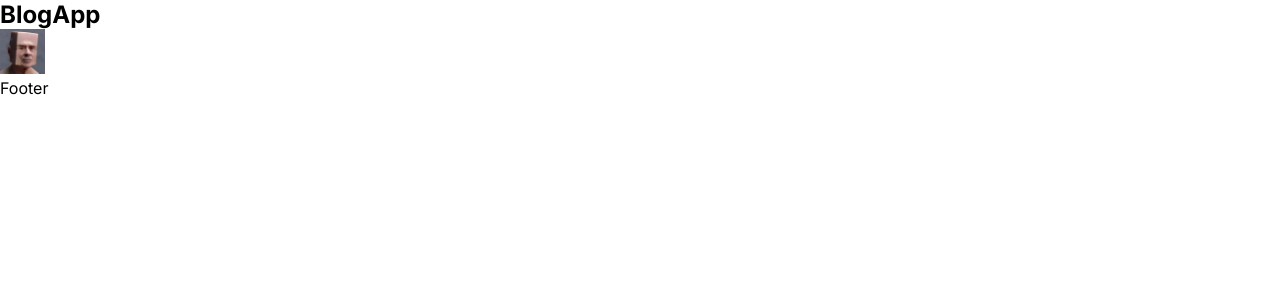
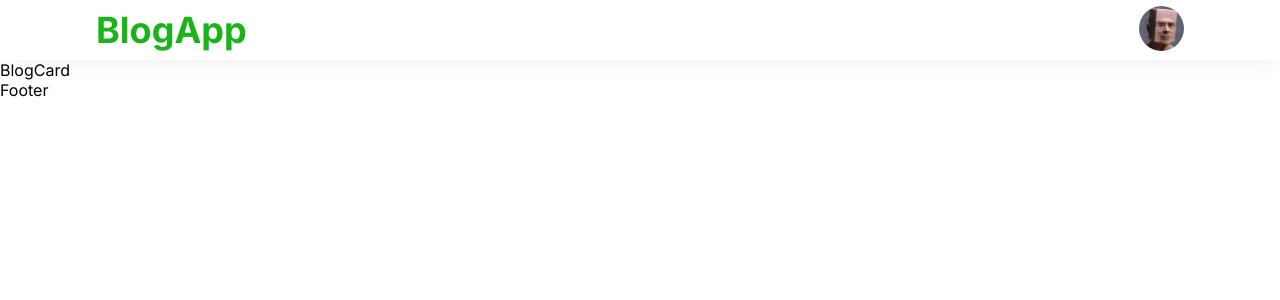
Before and after one commit to seyityahya/blog_website_nextjs, a Next.js app: page / in a window 1280 px wide. Shown: the top 300 px of the page. Built offline with nearby package versions, Linux system fonts and the light colour scheme.

Commit message:
navbar finish

```diff
--- a/src/app/page.js
+++ /dev/null
@@ -1,6 +0,0 @@
-import Image from "next/image";
-import classes from "./page.module.css";
-
-export default function Home() {
-  return <div></div>;
-}
--- /dev/null
+++ b/src/app/page.jsx
@@ -0,0 +1,16 @@
+import BlogCard from "@/components/blogCard/BlogCard";
+import { blogs } from "@/lib/data";
+import Image from "next/image";
+import classes from "./page.module.css";
+
+export default function Home() {
+  return (
+    <div className={classes.container}>
+      <div className={classes.wrapper}>
+        {blogs.map((blog) => (
+          <BlogCard key={blog.title} blog={blog} />
+        ))}
+      </div>
+    </div>
+  );
+}
--- a/src/components/blogCard/BlogCard.jsx
+++ b/src/components/blogCard/BlogCard.jsx
@@ -1,7 +1,7 @@
 import React from "react";
 import classes from "./blogCard.module.css";
 
-const BlogCard = () => {
+const BlogCard = ({ blog: { title, desc, img } }) => {
   return <div>BlogCard</div>;
 };
 
--- a/src/components/navbar/Navbar.jsx
+++ b/src/components/navbar/Navbar.jsx
@@ -53,7 +53,10 @@
               )}
             </div>
           ) : (
-            <h2>asdfg</h2>
+            <>
+              <button className={classes.login}>Log in</button>
+              <Link href="/register">Register</Link>
+            </>
           )}
         </ul>
       </div>
--- a/src/components/navbar/navbar.module.css
+++ b/src/components/navbar/navbar.module.css
@@ -0,0 +1,95 @@
+.container {
+  position: sticky;
+  z-index: 999;
+  height: 60px;
+  width: 100%;
+  background-color: white;
+  box-shadow: 2px 5px 27px -8px rgba(0, 0, 0, 0.1);
+  display: flex;
+  justify-content: center;
+  align-items: center;
+  top: 0;
+  left: 0;
+}
+
+.wrapper {
+  width: 85%;
+  margin: 0 auto;
+  display: flex;
+  justify-content: space-between;
+  align-items: center;
+  position: relative;
+}
+
+.left {
+  font-size: 36px;
+  color: rgb(26, 180, 26);
+}
+
+.right {
+  display: flex;
+  align-items: center;
+  gap: 1.25rem;
+}
+
+.right > div > img {
+  object-fit: cover;
+  border-radius: 50%;
+  cursor: pointer;
+}
+
+.logout {
+  cursor: pointer;
+  margin-left: 1rem;
+  padding: 0.4rem 1rem;
+  border: none;
+  color: #fff;
+  border-radius: 8px;
+  font-weight: bold;
+  font-size: 17px;
+  background-color: #10c142;
+}
+
+.create {
+  color: #444;
+  font-size: 18px;
+  font-weight: 300;
+}
+
+.login {
+  outline: none;
+  border: none;
+  padding: 0.5rem 1.25rem;
+  font-size: 17px;
+  background-color: #10c142;
+  color: #fff;
+  border-radius: 12px;
+  cursor: pointer;
+}
+
+.dropdown {
+  position: absolute;
+  background-color: #efefef;
+  padding: 1rem;
+  display: flex;
+  flex-direction: column;
+  align-items: center;
+  gap: 1.25rem;
+  top: 2.5rem;
+  right: -3rem;
+  border-radius: 8px;
+}
+
+.dropdown > :nth-child(2) {
+  margin-top: 1rem;
+}
+
+.dropdown > * {
+  cursor: pointer;
+}
+
+.closeIcon {
+  position: absolute;
+  top: 0.3rem;
+  right: 0.3rem;
+}
--- /dev/null
+++ b/src/lib/data.js
@@ -0,0 +1,8 @@
+export const blogs = [
+  {
+    title: "Blog 1",
+    desc: "lorem impus",
+    img: "asd",
+    authorId: "someauthorid",
+  },
+];
```
